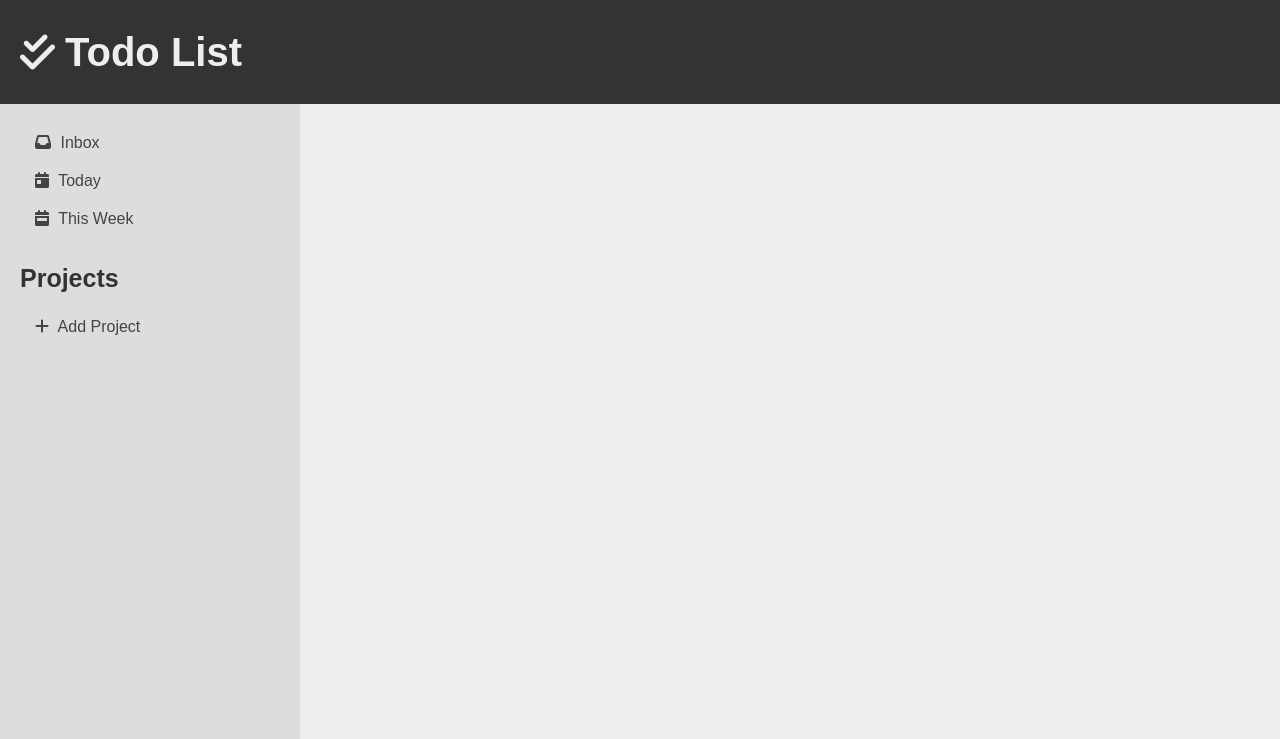
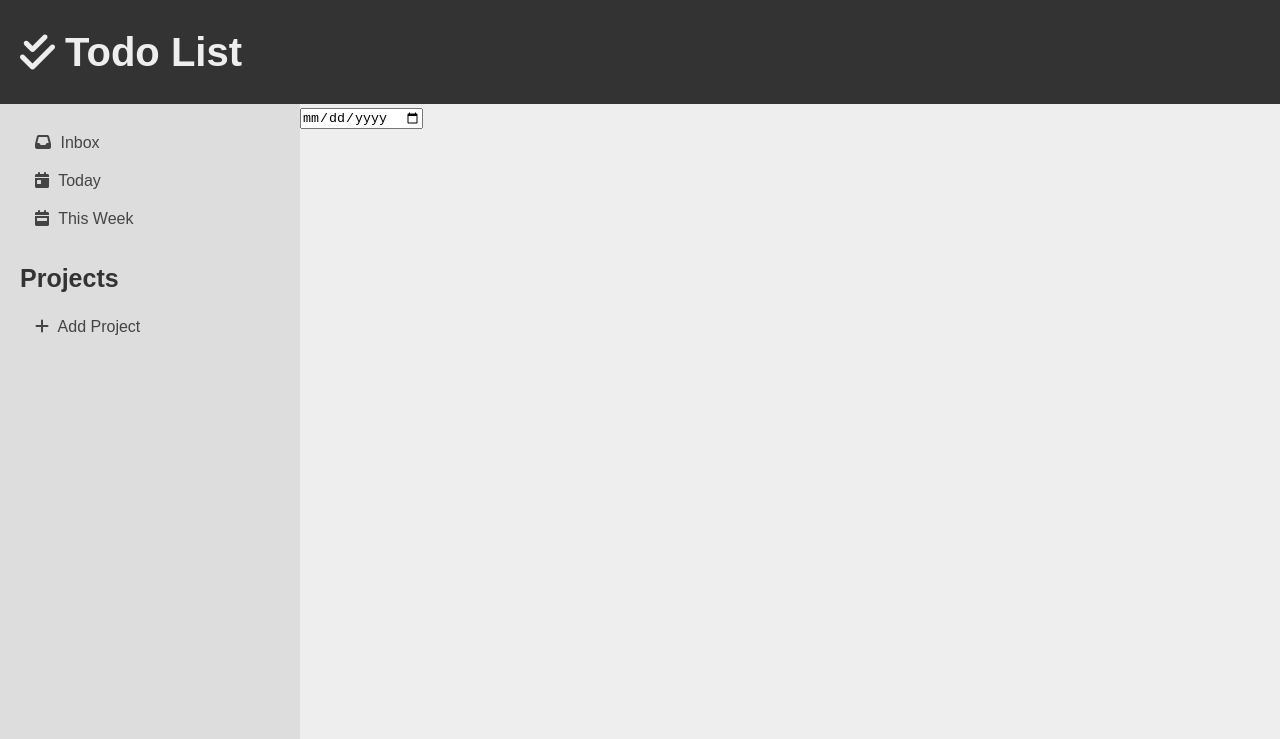
Before and after one commit to samkitbarbhaya/to-do-list, a plain HTML site: page index.html in a window 1280 px wide. Shown: the top 739 px of the page. Drawn offline with Linux system fonts and the light colour scheme; a web font is replaced by a local one.

Commit message:
Modified Project.JS and Task.JS

```diff
--- a/index.html
+++ b/index.html
@@ -60,7 +60,9 @@
                 </div>
             </div>
         </nav>
-        <div class="project-preview"></div>
+        <div class="project-preview">
+            <input type="date"/>
+        </div>
     </main>
     <footer class="footer">
         <p>Copyright © 2023 samkitbarbhaya</p>
```
